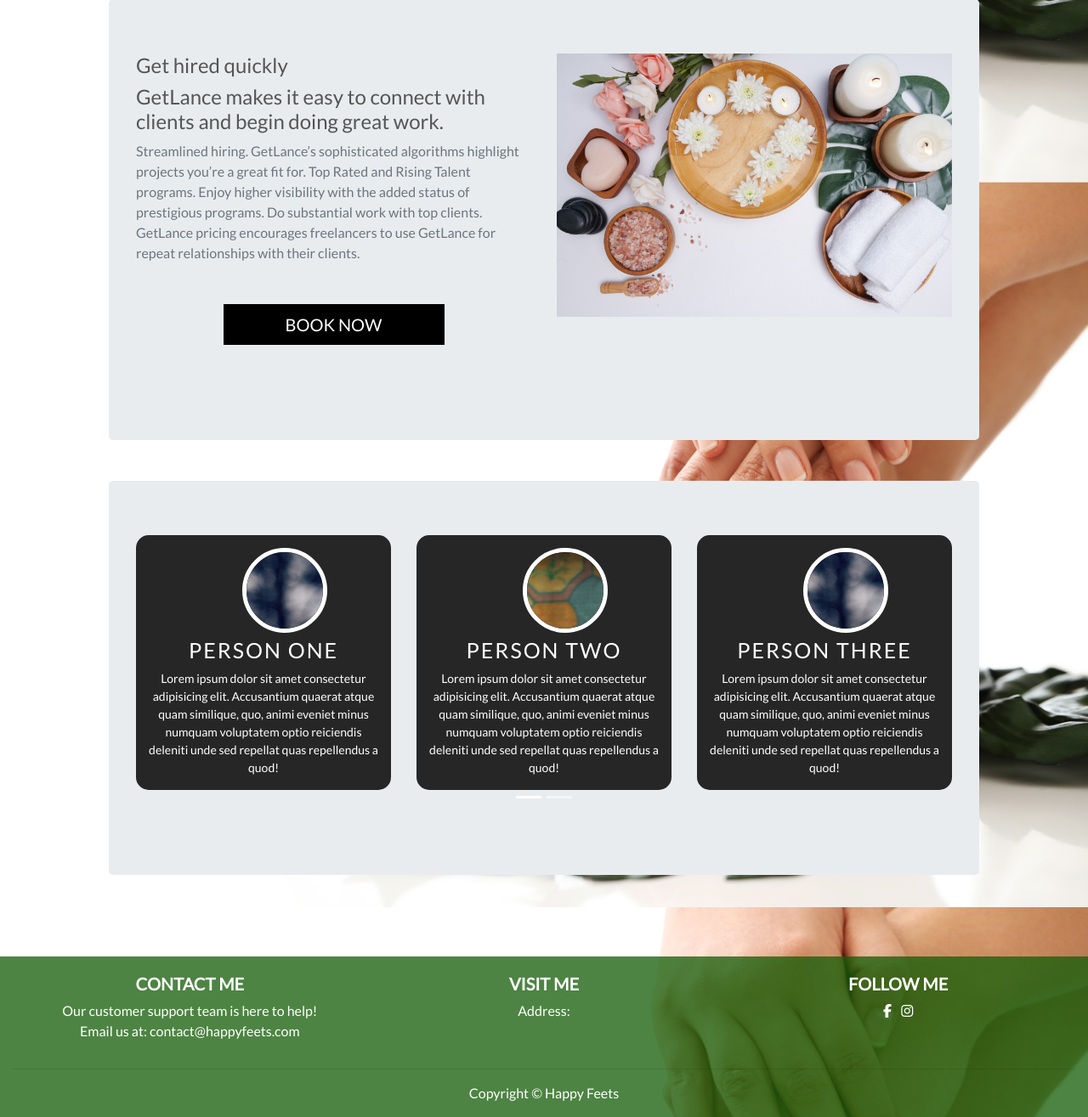
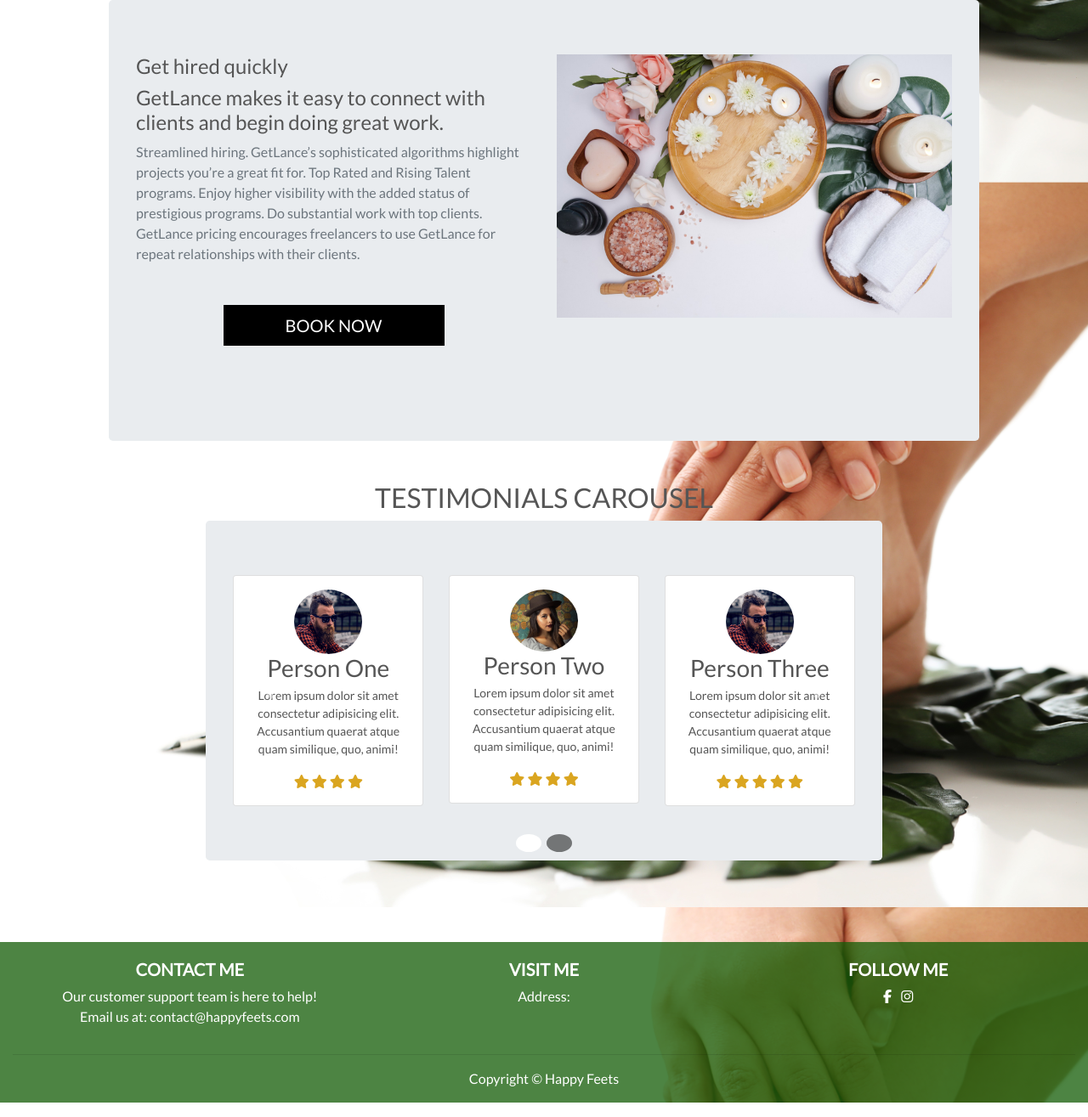
Before and after one commit to Code-Institute-Submissions/Sndrahel-Happy_Feets, a Django app: page / in a window 1280 px wide. Shown: the part 1492-2807 px from the top of the page at 85% size. Run offline with Django 3.2, Linux system fonts and the light colour scheme; some libraries are stand-ins or nearby versions.

Commit message:
Chore(style-core): Added testimonial snippet to index.html and style

```diff
--- a/about/templates/about/about.html
+++ b/about/templates/about/about.html
@@ -13,7 +13,7 @@
 <div class="container jumbotron my-5">
     <div class="row h-100">
         <div class="col-md-6 mt-0">
-            <img src="{{ MEDIA_URL }}happywoman.jpg" class="img-fluid" alt="Woman with happy face" />
+            <img src="{{ MEDIA_URL }}happywoman.jpg" class="img-fluid rounded-circle" alt="Woman with happy face" />
         </div>
         <div class="col-md-6 my-auto">
             <h4>Hi, I'm Monica.</h4>
--- a/home/templates/home/index.html
+++ b/home/templates/home/index.html
@@ -26,8 +26,8 @@
     </div>
 </div>
 
-<!-- Code below for testimonial snippet and shop snippet adapted from: https://bootsnipp.com/snippets/O54eO -->
-<!-- Testimonial snippet-->
+<!-- Code below for treatments snippet and shop snippet adapted from: https://bootsnipp.com/snippets/O54eO -->
+<!-- Treatments snippet-->
 <div class="container jumbotron my-5">
     <div class="row">
         <div class="col-md-6 how-img">
@@ -77,55 +77,65 @@
         </div>
     </div>
 </div>
+
+<!-- Code below for testimonial snippet adapted from: https://bbbootstrap.com/snippets/bootstrap-5-user-testimonial-star-ratings-51527336 -->
 <!-- Testimonial snippet -->
-<div class="container jumbotron my-5">
-    <div class="row">
-        <div class="col-md-12">
+<div class="container my-5">
+    <h2 class="text-center text-uppercase">Testimonials Carousel</h2>
+    <div class="container jumbotron">
+        <div class="row g-2">
             <div id="carouselExampleIndicators" class="carousel slide" data-ride="carousel">
                 <ol class="carousel-indicators">
                     <li data-target="#carouselExampleIndicators" data-slide-to="0" class="active"></li>
                     <li data-target="#carouselExampleIndicators" data-slide-to="1"></li>
                 </ol>
+                <div class="col-md-12">
                     <div class="carousel-inner">
                         <div class="carousel-item active">
-                        <div class="row">
+                            <div class="row g-2">
                                 <div class="col-md-4">
-                                <div class="single-box">
-                                    <div class="testimonial-img">
-                                        <img src="{{ MEDIA_URL }}guy-image.png" alt="Picture of a guy">
+                                    <div class="card p-3 text-center px-4">
+                                        <div class="user-img">
+                                            <img src="{{ MEDIA_URL }}guy-image.png" class="rounded-circle" width="80" alt="Picture of a guy">
                                         </div>
-                                    <div class="testimonial-text">
-                                        <h2>Person One</h2>
-                                        <p>Lorem ipsum dolor sit amet consectetur adipisicing elit. Accusantium quaerat atque quam similique, quo,
-                                        animi eveniet minus numquam voluptatem optio reiciendis deleniti unde sed repellat quas repellendus a quod!
+                                        <div class="user-content">
+                                            <h3 class="mb-0">Person One</h3>
+                                            <p>Lorem ipsum dolor sit amet consectetur adipisicing elit. Accusantium
+                                                quaerat atque quam similique, quo,
+                                                animi!
                                             </p>
                                         </div>
+                                        <div class="ratings"> <i class="fa fa-star"></i> <i class="fa fa-star"></i> <i class="fa fa-star"></i> <i class="fa fa-star"></i></div>
                                     </div>
                                 </div>
                                 <div class="col-md-4">
-                                <div class="single-box">
-                                    <div class="testimonial-img">
-                                        <img src="{{ MEDIA_URL }}girl-image.png" alt="Picture of a girl">
+                                    <div class="card p-3 text-center px-4">
+                                        <div class="user-img">
+                                            <img src="{{ MEDIA_URL }}girl-image.png" class="rounded-circle" width="80" alt="Picture of a girl">
                                         </div>
-                                    <div class="testimonial-text">
-                                        <h2>Person Two</h2>
-                                        <p>Lorem ipsum dolor sit amet consectetur adipisicing elit. Accusantium quaerat atque quam similique, quo,
-                                        animi eveniet minus numquam voluptatem optio reiciendis deleniti unde sed repellat quas repellendus a quod!
+                                        <div class="user-content">
+                                            <h3 class="mb-0">Person Two</h3>
+                                            <p>Lorem ipsum dolor sit amet consectetur adipisicing elit. Accusantium
+                                                quaerat atque quam similique, quo,
+                                                animi!
                                             </p>
                                         </div>
+                                        <div class="ratings"> <i class="fa fa-star"></i> <i class="fa fa-star"></i> <i class="fa fa-star"></i> <i class="fa fa-star"></i></div>
                                     </div>
                                 </div>
                                 <div class="col-md-4">
-                                <div class="single-box">
-                                    <div class="testimonial-img">
-                                        <img src="{{ MEDIA_URL }}guy-image.png" alt="Picture of a guy">
+                                    <div class="card p-3 text-center px-4">
+                                        <div class="user-img">
+                                            <img src="{{ MEDIA_URL }}guy-image.png" class="rounded-circle" width="80" alt="Picture of a guy">
                                         </div>
-                                    <div class="testimonial-text">
-                                        <h2>Person Three</h2>
-                                        <p>Lorem ipsum dolor sit amet consectetur adipisicing elit. Accusantium quaerat atque quam similique, quo,
-                                        animi eveniet minus numquam voluptatem optio reiciendis deleniti unde sed repellat quas repellendus a quod!
+                                        <div class="user-content">
+                                            <h3 class="mb-0">Person Three</h3>
+                                            <p>Lorem ipsum dolor sit amet consectetur adipisicing elit. Accusantium
+                                                quaerat atque quam similique, quo,
+                                                animi!
                                             </p>
                                         </div>
+                                        <div class="ratings"> <i class="fa fa-star"></i> <i class="fa fa-star"></i> <i class="fa fa-star"></i> <i class="fa fa-star"></i> <i class="fa fa-star"></i></div>
                                     </div>
                                 </div>
                             </div>
@@ -134,48 +144,62 @@
                         <div class="carousel-item">
                             <div class="row">
                                 <div class="col-md-4">
-                                <div class="single-box">
-                                    <div class="testimonial-img">
-                                        <img src="{{ MEDIA_URL }}guy-image.png" alt="Picture of a guy">
+                                    <div class="card p-3 text-center px-4">
+                                        <div class="user-img">
+                                            <img src="{{ MEDIA_URL }}guy-image.png" class="rounded-circle" width="80" alt="Picture of a guy">
                                         </div>
-                                    <div class="testimonial-text">
-                                        <h2>Person Four</h2>
-                                        <p>Lorem ipsum dolor sit amet consectetur adipisicing elit. Accusantium quaerat atque quam similique, quo,
-                                        animi eveniet minus numquam voluptatem optio reiciendis deleniti unde sed repellat quas repellendus a quod!
+                                        <div class="user-content">
+                                            <h3 class="mb-0">Person Four</h3>
+                                            <p>Lorem ipsum dolor sit amet consectetur adipisicing elit. Accusantium
+                                                quaerat atque quam similique, quo,
+                                                animi!
                                             </p>
                                         </div>
+                                        <div class="ratings"> <i class="fa fa-star"></i> <i class="fa fa-star"></i> <i class="fa fa-star"></i> <i class="fa fa-star"></i> <i class="fa fa-star"></i></div>
                                     </div>
                                 </div>
                                 <div class="col-md-4">
-                                <div class="single-box">
-                                    <div class="testimonial-img">
-                                        <img src="{{ MEDIA_URL }}girl-image.png" alt="Picture of a girl">
+                                    <div class="card p-3 text-center px-4">
+                                        <div class="user-img">
+                                            <img src="{{ MEDIA_URL }}girl-image.png" class="rounded-circle" width="80" alt="Picture of a girl">
                                         </div>
-                                    <div class="testimonial-text">
-                                        <h2>Person Five</h2>
-                                        <p>Lorem ipsum dolor sit amet consectetur adipisicing elit. Accusantium quaerat atque quam similique, quo,
-                                        animi eveniet minus numquam voluptatem optio reiciendis deleniti unde sed repellat quas repellendus a quod!
+                                        <div class="user-content">
+                                            <h3 class="mb-0">Person Five</h3>
+                                            <p>Lorem ipsum dolor sit amet consectetur adipisicing elit. Accusantium
+                                                quaerat atque quam similique, quo,
+                                                animi!
                                             </p>
                                         </div>
+                                        <div class="ratings"> <i class="fa fa-star"></i> <i class="fa fa-star"></i> <i class="fa fa-star"></i></div>
                                     </div>
                                 </div>
                                 <div class="col-md-4">
-                                <div class="single-box">
-                                    <div class="testimonial-img">
-                                        <img src="{{ MEDIA_URL }}guy-image.png" alt="Picture of a guy">
+                                    <div class="card p-3 text-center px-4">
+                                        <div class="user-img">
+                                            <img src="{{ MEDIA_URL }}guy-image.png" class="rounded-circle" width="80" alt="Picture of a guy">
                                         </div>
-                                    <div class="testimonial-text">
-                                        <h2>Person Six</h2>
-                                        <p>Lorem ipsum dolor sit amet consectetur adipisicing elit. Accusantium quaerat atque quam similique, quo,
-                                        animi eveniet minus numquam voluptatem optio reiciendis deleniti unde sed repellat quas repellendus a quod!
+                                        <div class="user-content">
+                                            <h3 class="mb-0">Person Six</h3>
+                                            <p>Lorem ipsum dolor sit amet consectetur adipisicing elit. Accusantium
+                                                quaerat atque quam similique, quo,
+                                                animi!
                                             </p>
+                                        </div>
+                                        <div class="ratings"> <i class="fa fa-star"></i> <i class="fa fa-star"></i> <i class="fa fa-star"></i> <i class="fa fa-star"></i> <i class="fa fa-star"></i></div>
                                     </div>
                                 </div>
                             </div>
                         </div>
                     </div>
-
                 </div>
+                <a class="carousel-control-prev" href="#carouselExampleIndicators" role="button" data-slide="prev">
+                    <span class="carousel-control-prev-icon" aria-hidden="true"></span>
+                    <span class="sr-only">Previous</span>
+                </a>
+                <a class="carousel-control-next" href="#carouselExampleIndicators" role="button" data-slide="next">
+                    <span class="carousel-control-next-icon" aria-hidden="true"></span>
+                    <span class="sr-only">Next</span>
+                </a>
             </div>
         </div>
     </div>
--- a/static/css/base.css
+++ b/static/css/base.css
@@ -112,41 +112,34 @@ input[name='q']::placeholder {
 
 /* Testimonial snippet */
 
-.testimonial-text {
-    width: 100%;
-    height: 300px;
-    display: block;
-    text-align: center;
-    padding: 40% 5%;
-    background: #262626;
-    color: #fff;
-    border-radius: 15px;
-}
-
-.testimonial-text h2 {
-    font-size: 25px;
-    text-transform: uppercase;
-    letter-spacing: 2px;
-}
-
-.testimonial-text p {
+.user-content p {
+    margin-top: 5px;
     font-size: 14px;
 }
 
-.single-box {
-    position: relative;
-    margin-bottom: 36px;
+.carousel-indicators {
+    left: 0;
+    top: auto;
+    bottom: -70px;
+    color: #000;
 }
 
-.testimonial-img {
-    position: absolute;
-    width: 100px;
-    height: 100px;
-    border: 5px solid #fff;
-    overflow: hidden;
-    top: 15px;
-    left: 125px;
+.carousel-indicators li {
+    background: #000;
+    height: 1px;
     border-radius: 50%;
+}
+
+.carousel-control-prev {
+    color: #000;
+}
+
+.carousel-indicators .active {
+    background: #fff;
+}
+
+.ratings i {
+    color: goldenrod;
 }
 
 /* Footer */
--- a/templates/base.html
+++ b/templates/base.html
@@ -17,6 +17,7 @@
     {% block corecss %}
     <link rel="stylesheet" href="https://stackpath.bootstrapcdn.com/bootstrap/4.4.1/css/bootstrap.min.css"
         integrity="sha384-Vkoo8x4CGsO3+Hhxv8T/Q5PaXtkKtu6ug5TOeNV6gBiFeWPGFN9MuhOf23Q9Ifjh" crossorigin="anonymous">
+    <link rel="stylesheet" href="https://cdnjs.cloudflare.com/ajax/libs/twitter-bootstrap/4.1.1/css/bootstrap.min.css">
     <link rel="stylesheet" href="https://fonts.googleapis.com/css?family=Lato&display=swap">
     <link rel="stylesheet" href="{% static 'css/base.css' %}">
     {% endblock %}
@@ -34,6 +35,7 @@
     <script src="https://stackpath.bootstrapcdn.com/bootstrap/4.4.1/js/bootstrap.min.js"
         integrity="sha384-wfSDF2E50Y2D1uUdj0O3uMBJnjuUD4Ih7YwaYd1iqfktj0Uod8GCExl3Og8ifwB6" crossorigin="anonymous">
     </script>
+    <script src="https://cdnjs.cloudflare.com/ajax/libs/jquery/3.2.1/jquery.min.js"></script>
     <!-- Stripe -->
     <script src="https://js.stripe.com/v3/"></script>
     {% endblock %}
```
Lines whose indentation alone changed are shown as unchanged.
